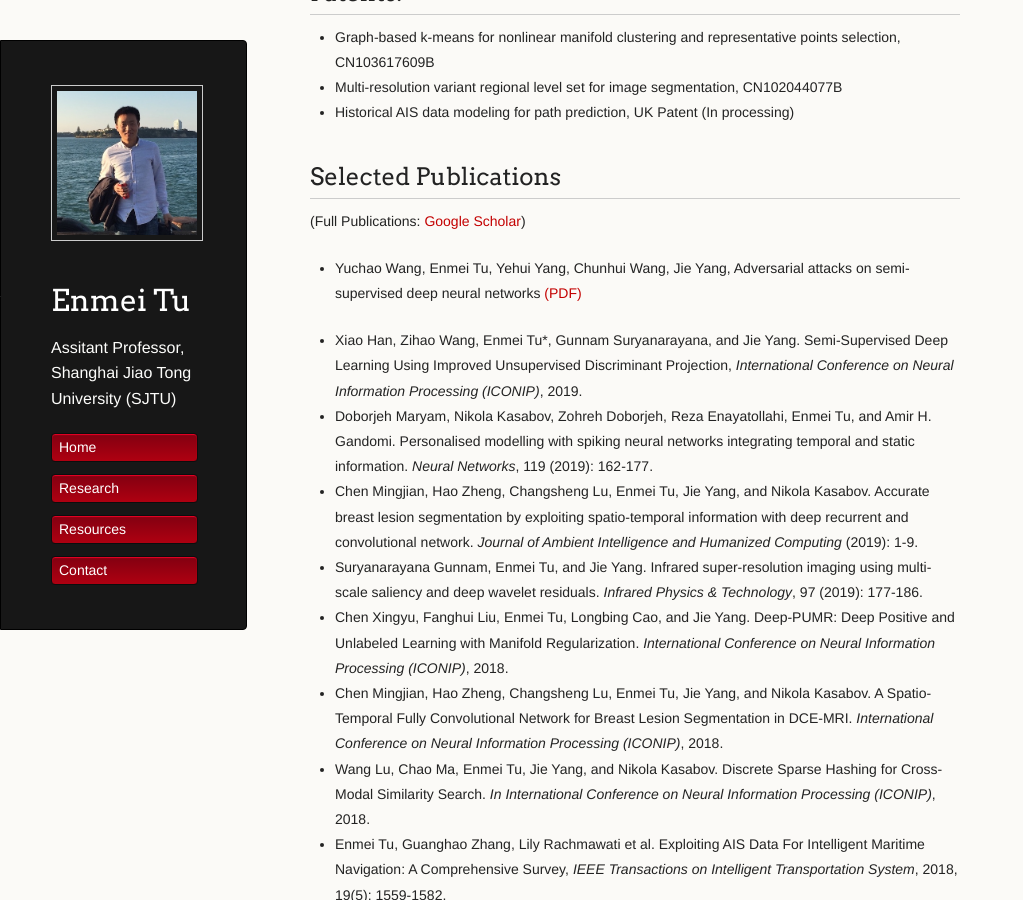
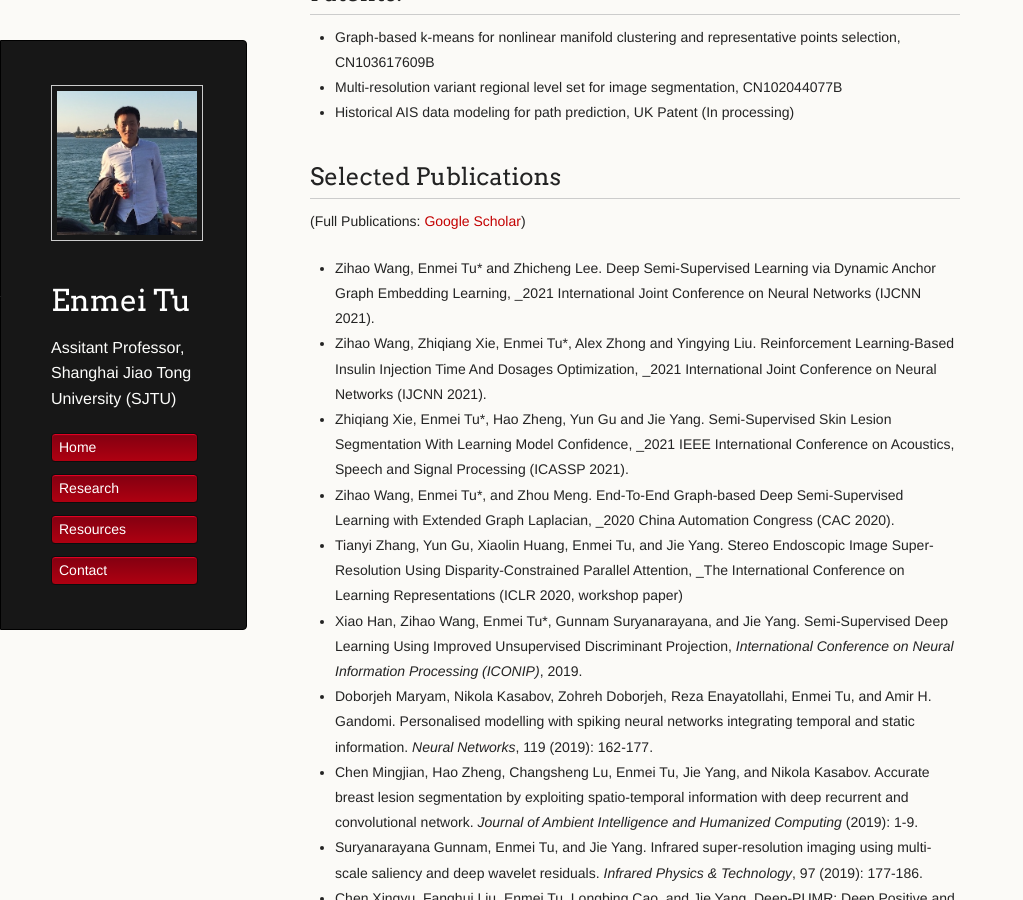
Before and after one commit to hellotem/enmeitu.github.io, a Jekyll site: the page built from research/index.md, in a window 1280 px wide and 900 px high, scrolled down 1653 px. Shown: the whole window, without its empty margins (0-1023 px from the left). Built offline with Jekyll 4.4.1, drawn with Linux system fonts in a browser that asks for light colours; our own code applies the rules of GitHub Pages for plain Markdown files.

Commit message:
Update index.md

```diff
--- a/research/index.md
+++ b/research/index.md
@@ -30,8 +30,11 @@
 ## Selected Publications
 (Full Publications: [Google Scholar](https://scholar.google.com.sg/citations?user=TDg-0cQAAAAJ&hl=en))
 
-* Yuchao Wang, Enmei Tu, Yehui Yang, Chunhui Wang, Jie Yang, Adversarial attacks on semi-supervised deep neural networks [(PDF)](Template.pdf)
-
+* Zihao Wang, Enmei Tu* and Zhicheng Lee. Deep Semi-Supervised Learning via Dynamic Anchor Graph Embedding Learning, _2021 International Joint Conference on Neural Networks (IJCNN 2021).
+* Zihao Wang, Zhiqiang Xie, Enmei Tu*, Alex Zhong and Yingying Liu. Reinforcement Learning-Based Insulin Injection Time And Dosages Optimization, _2021 International Joint Conference on Neural Networks (IJCNN 2021).
+* Zhiqiang Xie, Enmei Tu*, Hao Zheng, Yun Gu and Jie Yang. Semi-Supervised Skin Lesion Segmentation With Learning Model Confidence, _2021 IEEE International Conference on Acoustics, Speech and Signal Processing (ICASSP 2021).
+* Zihao Wang, Enmei Tu*, and Zhou Meng. End-To-End Graph-based Deep Semi-Supervised Learning with Extended Graph Laplacian, _2020 China Automation Congress (CAC 2020).
+* Tianyi Zhang, Yun Gu, Xiaolin Huang, Enmei Tu, and Jie Yang. Stereo Endoscopic Image Super-Resolution Using Disparity-Constrained Parallel Attention, _The International Conference on Learning Representations (ICLR 2020, workshop paper)
 * Xiao Han, Zihao Wang, Enmei Tu*, Gunnam Suryanarayana, and Jie Yang. Semi-Supervised Deep Learning Using Improved Unsupervised Discriminant Projection, _International Conference on Neural Information Processing (ICONIP)_, 2019.
 * Doborjeh Maryam, Nikola Kasabov, Zohreh Doborjeh, Reza Enayatollahi, Enmei Tu, and Amir H. Gandomi. Personalised modelling with spiking neural networks integrating temporal and static information. _Neural Networks_, 119 (2019): 162-177.
 * Chen Mingjian, Hao Zheng, Changsheng Lu, Enmei Tu, Jie Yang, and Nikola Kasabov. Accurate breast lesion segmentation by exploiting spatio-temporal information with deep recurrent and convolutional network. _Journal of Ambient Intelligence and Humanized Computing_ (2019): 1-9.
```
